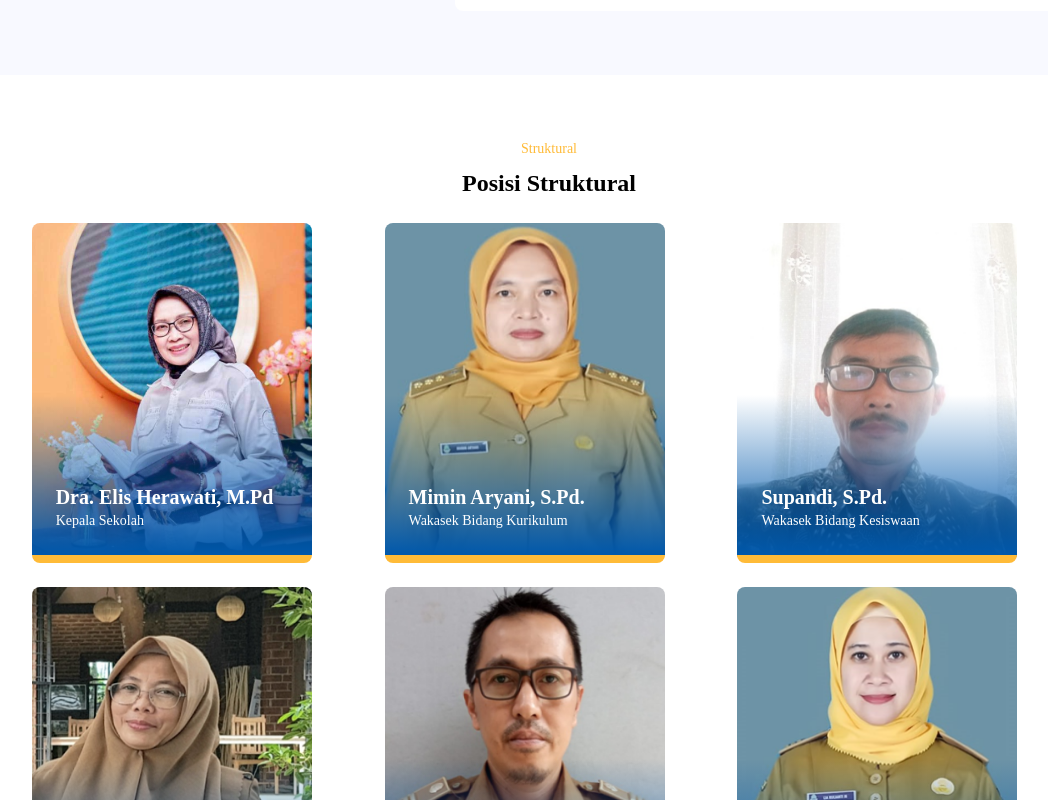
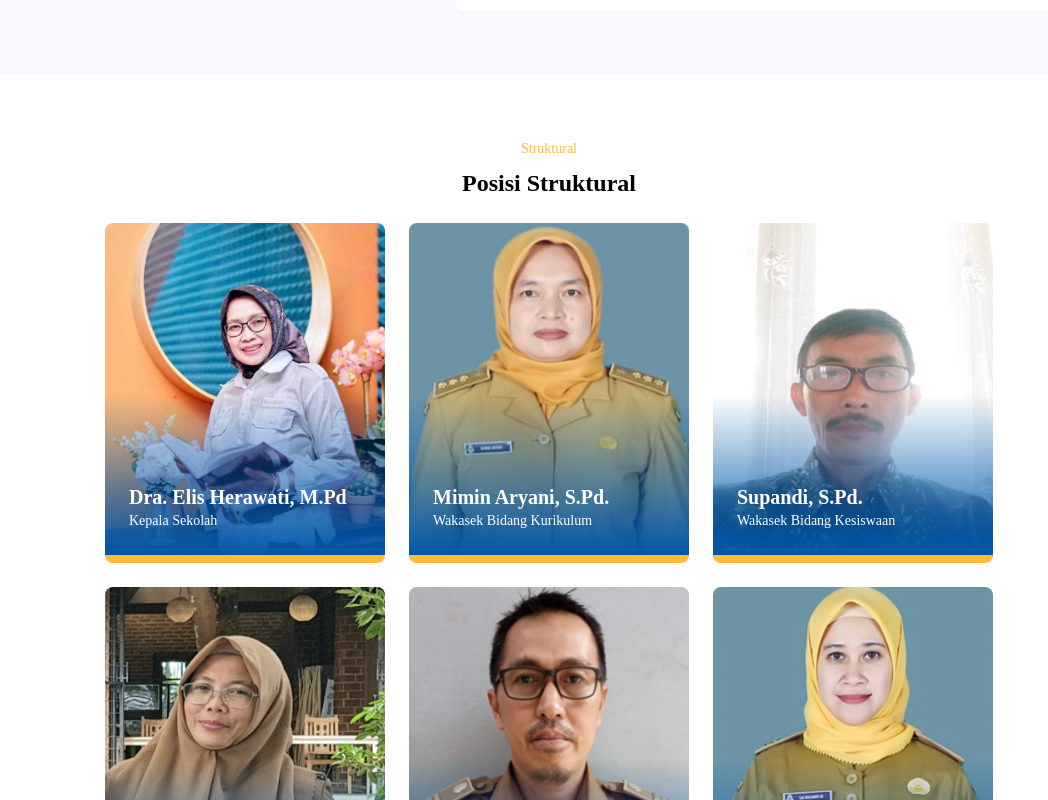
Before and after one commit to isyhfadilah/smkn2sumedang, a Next.js app: page /profil in a window 1280 px wide. Shown: the part 1600-2400 px from the top of the page, without its empty margins (91-1139 px from the left). Built offline with nearby package versions, Linux system fonts and the light colour scheme; a web font is replaced by a local one.

Commit message:
fix: position struktural section in profil page

```diff
--- a/src/components/common/sections/profil/struktural.tsx
+++ b/src/components/common/sections/profil/struktural.tsx
@@ -6,7 +6,7 @@ import struktural from '@/data/struktural.json'
 export const ProfilStruktural = () => {
   return (
     <section className="my-16">
-      <Container>
+      <Container className="flex flex-col items-center">
         <Title title="Struktural" subtitle="Posisi Struktural" className="text-center" />
         <div className="grid grid-cols-3 gap-6 mt-6">
           {struktural.map((item, index) => (
```
